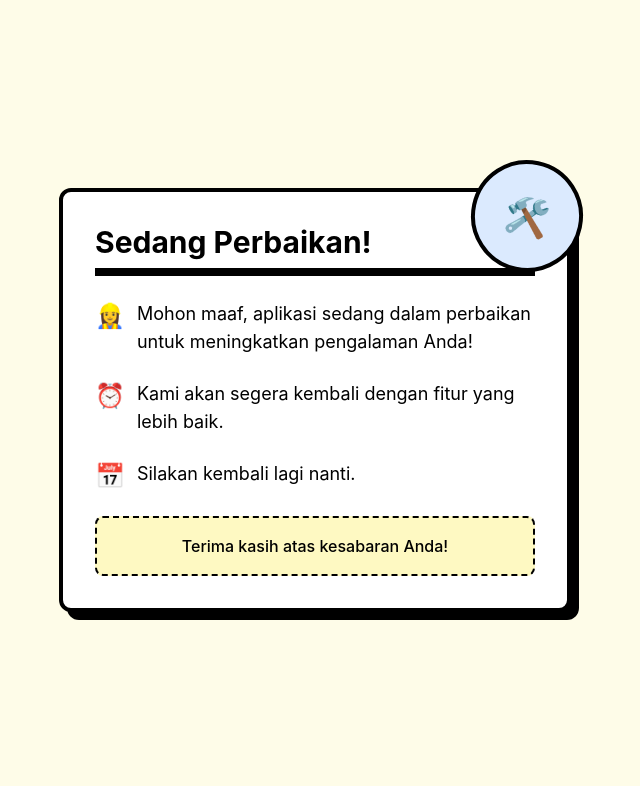
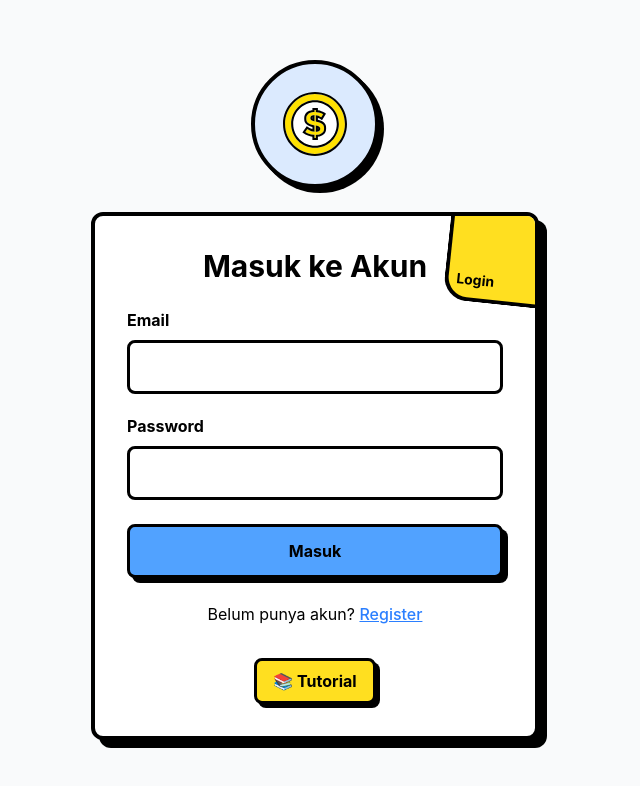
Before and after one commit to abdulrahemfaqih/fe-catat-pengeluaran-anda, a React (Vite) app: page /login in a window 1280 px wide. Shown: the top 786 px of the page, without its empty margins (325-965 px from the left). Built offline with nearby package versions, Linux system fonts and the light colour scheme; no server answers.

Commit message:
feat: mode

```diff
--- a/src/App.jsx
+++ b/src/App.jsx
@@ -9,7 +9,7 @@ import NotFound from "./pages/NotFound";
 import UnderMaintenancePage from "./pages/UnderMaintenance";
 
 function App() {
-   const isUnderMaintenance = true;
+   const isUnderMaintenance = import.meta.env.VITE_PUBLIC_MAINTENANCE_MODE;
 
    return (
       <AuthProvider>
```
